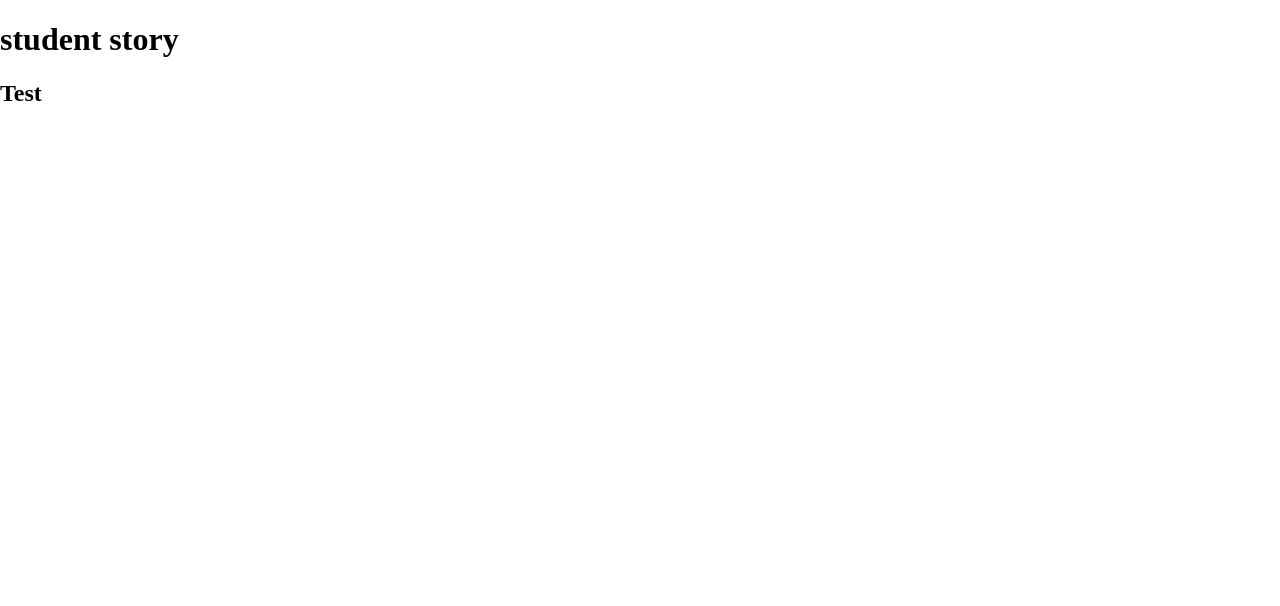
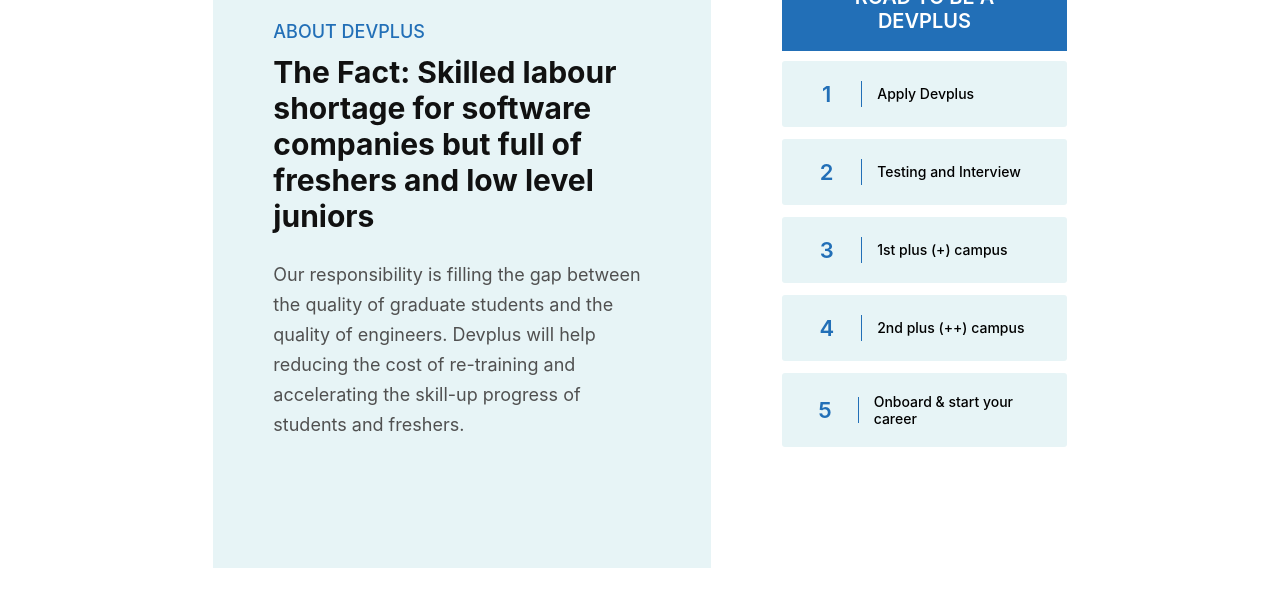
Before and after one commit to ST-United-Internship/dev-plus-clone, a React (Vite) app: page / in a window 1280 px wide. Shown: the top 606 px of the page. Built offline with nearby package versions, Linux system fonts and the light colour scheme; data requests are answered from the project's data file.

Commit message:
feat: about road to devplus ui

```diff
--- /dev/null
+++ b/db.json
@@ -0,0 +1,17 @@
+{
+  "road": [
+    {
+      "id": 1,
+      "title": "Apply Devplus"
+    },
+    { "id": 2, "title": "Testing and Interview" },
+    { "id": 3, "title": "1st plus (+) campus" },
+    { "id": 4, "title": "2nd plus (++) campus" },
+    { "id": 5, "title": "Onboard & start your career" }
+  ],
+  "about": {
+    "id": 0,
+    "title": "The Fact: Skilled labour shortage for software companies but full of freshers and low level juniors",
+    "desc": "Our responsibility is filling the gap between the quality of graduate students and the quality of engineers. Devplus will help reducing the cost of re-training and accelerating the skill-up progress of students and freshers."
+  }
+}
--- a/package.json
+++ b/package.json
@@ -12,7 +12,10 @@
     "lint": "eslint --ext .js,.jsx,.ts,.tsx src/ --fix"
   },
   "dependencies": {
+    "@tanstack/react-query": "^4.28.0",
     "antd": "^5.3.2",
+    "aos": "^2.3.4",
+    "axios": "^1.3.4",
     "localforage": "^1.10.0",
     "match-sorter": "^6.3.1",
     "react": "^18.2.0",
--- a/src/App.jsx
+++ b/src/App.jsx
@@ -1,8 +1,14 @@
-import Story from "./components/Story";
+import { QueryClient, QueryClientProvider } from "@tanstack/react-query";
+import { AboutRoad } from "./components/AboutRoad";
+
+const queryClient = new QueryClient();
+
 const App = () => {
   return (
     <div>
-      <Story />
+      <QueryClientProvider client={queryClient}>
+        <AboutRoad />
+      </QueryClientProvider>
     </div>
   );
 };
--- /dev/null
+++ b/src/assets/css/about-road.css
@@ -0,0 +1,70 @@
+.about-road {
+  margin: -60px auto 0;
+}
+
+.about-container {
+  background-color: #e7f4f6;
+}
+
+.about-container > h3 {
+  font-size: 18px;
+  line-height: 28px;
+  font-weight: 500;
+  text-transform: uppercase;
+  margin-bottom: 8px;
+  color: #226fb7;
+}
+
+.about-container > h2 {
+  color: #111;
+  margin: 0 0 26px;
+  line-height: 1.2;
+}
+
+.about-road .about-container > p {
+  font-size: 18px;
+  line-height: 30px;
+  color: #505050;
+}
+
+.road-container {
+}
+
+.road-container > h4 {
+  background: #226fb7;
+  font-size: 20px;
+  text-transform: uppercase;
+  padding: 18px 25px;
+  text-align: center;
+  font-weight: 600;
+  color: #fff;
+  margin-bottom: 10px;
+}
+
+.road-container > ul {
+  list-style: none;
+  padding: 0;
+  margin: 0;
+}
+
+.road-container li {
+  background: #e7f4f6;
+  margin-bottom: 12px;
+  border-radius: 3px;
+  padding: 20px;
+  overflow: hidden;
+  font-weight: 500;
+  display: flex;
+  align-items: center;
+}
+
+.road-container span {
+  font-size: 22px;
+  text-align: center;
+  color: #226fb7;
+  border-right: 1px solid #226fb7;
+  padding-right: 10px;
+  font-weight: 600;
+  width: 60px;
+  margin-right: 15px;
+}
--- /dev/null
+++ b/src/components/AboutRoad.jsx
@@ -0,0 +1,88 @@
+import { Row, Col, Grid } from "antd";
+import { useEffect } from "react";
+import { useQuery } from "@tanstack/react-query";
+import axios from "axios";
+import Aos from "aos";
+import "aos/dist/aos.css";
+import "../assets/css/about-road.css";
+const { useBreakpoint } = Grid;
+
+const api = "http://localhost:3000/";
+
+export const AboutRoad = () => {
+  const aboutData = useQuery({
+    queryKey: ["about"],
+    queryFn: async ({ queryKey }) => {
+      const result = await axios.get(api + queryKey);
+      return result.data;
+    },
+  });
+  const lsData = useQuery({
+    queryKey: ["road"],
+    queryFn: async ({ queryKey }) => {
+      const result = await axios.get(api + queryKey);
+      return result.data;
+    },
+  });
+  const { xs, sm, lg } = useBreakpoint();
+  useEffect(() => {
+    Aos.init({ duration: 2000, once: true, easing: "ease-in-out" });
+  }, []);
+  return (
+    !aboutData.isLoading &&
+    !lsData.isLoading && (
+      <Row justify="center" className="about-road">
+        <Col className="container" span={16}>
+          <Row style={{ flexWrap: "wrap-reverse" }}>
+            <Col
+              className="about-container"
+              span={24}
+              style={{
+                padding: xs ? "40px 30px 90px" : "60px 60px 110px",
+                marginTop: lg ? "0" : "70px",
+              }}
+              lg={{ span: 14 }}
+            >
+              <h3 data-aos="fade-up" data-aos-delay="300">
+                ABOUT DEVPLUS
+              </h3>
+              <h2
+                data-aos="fade-up"
+                data-aos-delay="400"
+                style={{
+                  fontSize: xs ? "25px" : sm ? "30px" : lg ? "35px" : "36px",
+                }}
+              >
+                {aboutData.data.title}
+              </h2>
+              <p data-aos="fade-up" data-aos-delay="500">
+                {aboutData.data.desc}
+              </p>
+            </Col>
+            <Col
+              className="road-container"
+              offset={0}
+              span={24}
+              lg={{ offset: 2, span: 8 }}
+            >
+              <h4>Road to be a devplus</h4>
+              <ul>
+                {lsData.data.map((data, index) => (
+                  <li
+                    key={data.id}
+                    data-aos="fade-up"
+                    data-aos-delay={`${(index + 3) * 100}`}
+                    style={{ backgroundColor: "#e7f4f6" }}
+                  >
+                    <span>{data.id}</span>
+                    {data.title}
+                  </li>
+                ))}
+              </ul>
+            </Col>
+          </Row>
+        </Col>
+      </Row>
+    )
+  );
+};
```
Also changed, not shown: 2 other files (tests, documents, lock files or other folders).
